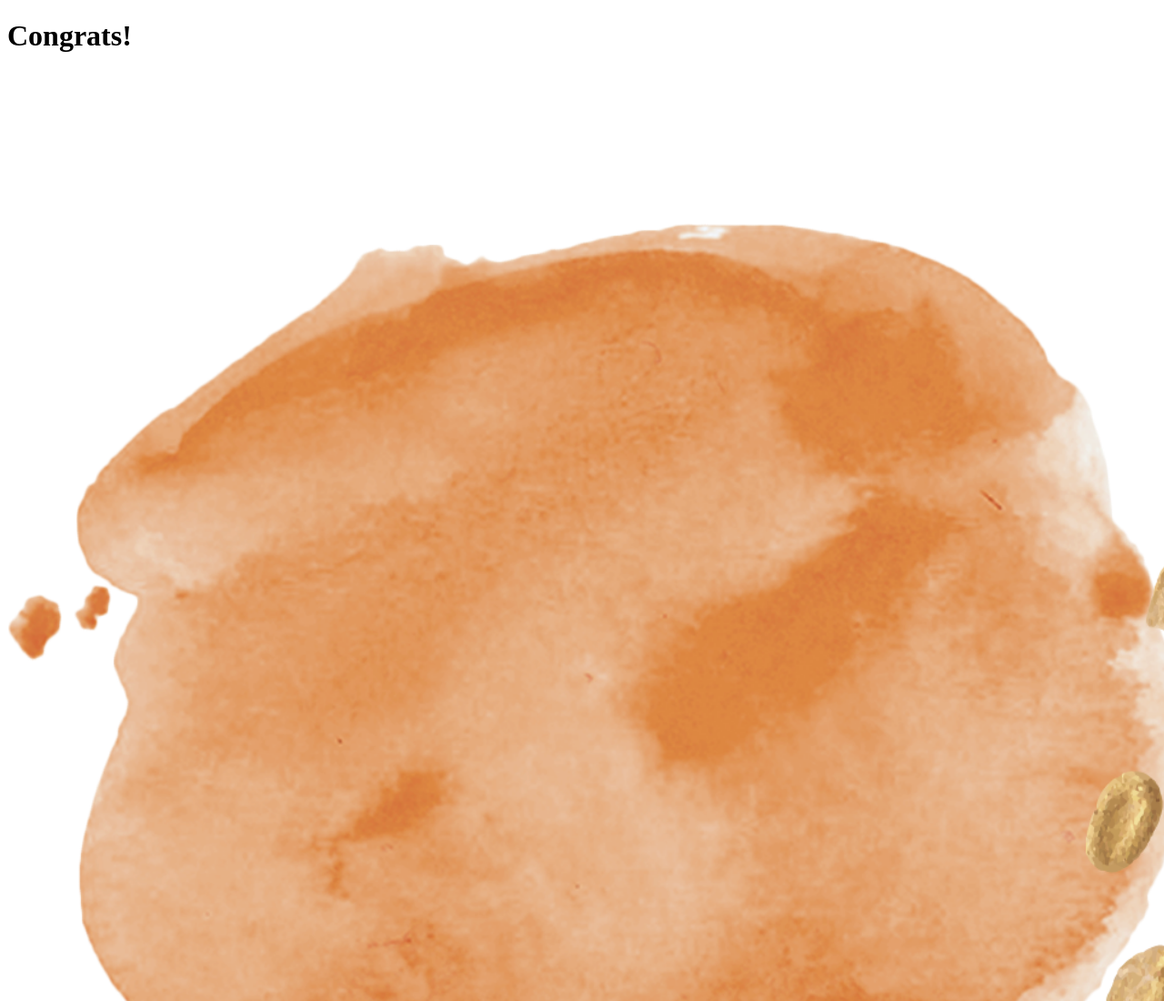
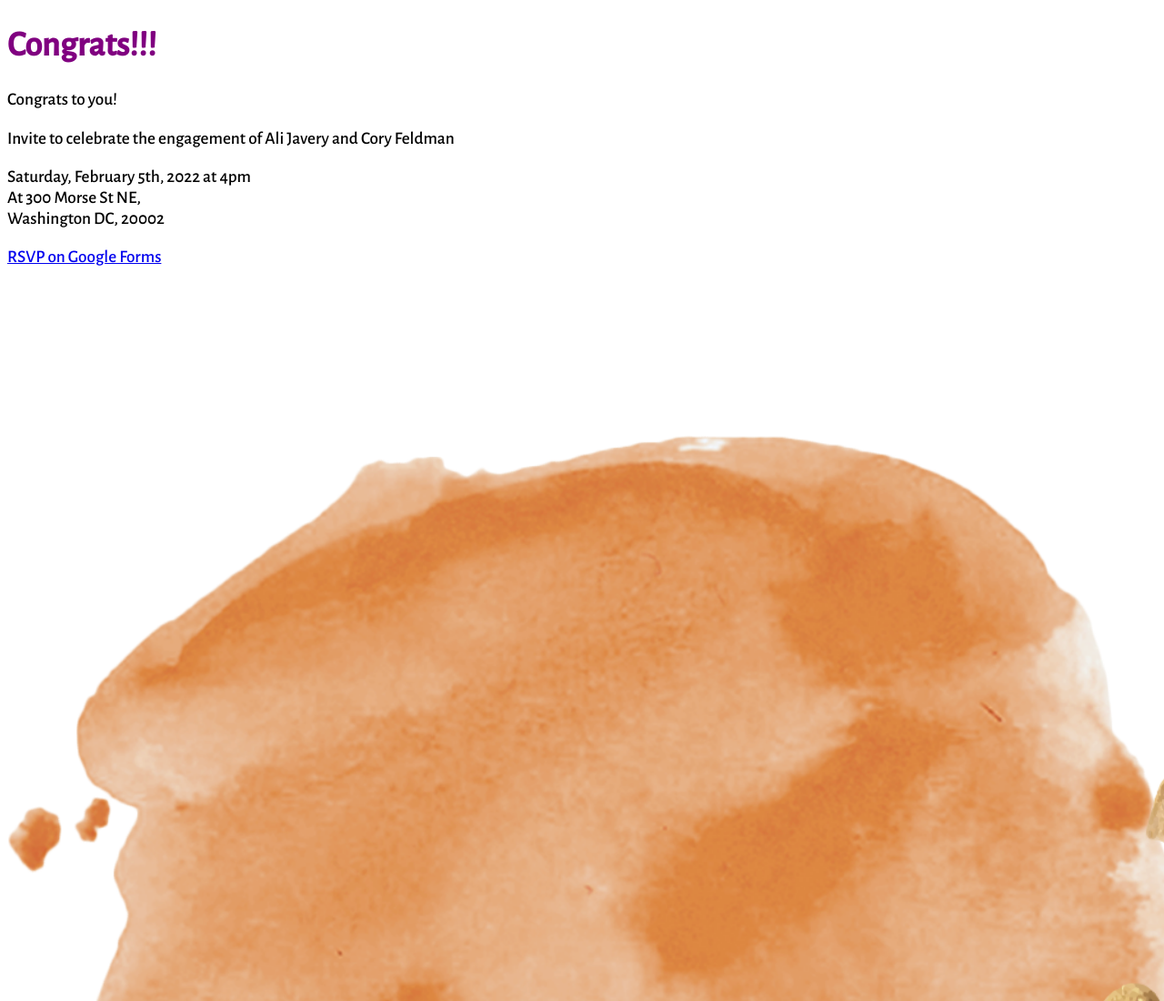
Before and after one commit to smwoll/ali-cory, a website built with Parcel: page src/index.html in a window 1280 px wide. Shown: the top 1100 px of the page at 91% size. Built offline with nearby package versions, Linux system fonts and the light colour scheme.

Commit message:
rebuild - upgrade parcel

```diff
--- a/postcss.config.js
+++ /dev/null
@@ -1,5 +0,0 @@
-module.exports = {
-  plugins: [
-    require('autoprefixer')
-  ]
-};
--- a/src/index.html
+++ b/src/index.html
@@ -1,15 +1,33 @@
 <!DOCTYPE html>
+
 <html>
     <head>
         <title>Ali & Cory</title>
         <meta charset="utf-8">
+        <link rel="preconnect" href="https://fonts.googleapis.com">
+        <link rel="preconnect" href="https://fonts.gstatic.com" crossorigin>
+        <link href="https://fonts.googleapis.com/css2?family=Alegreya+Sans:wght@300;500&display=swap" rel="stylesheet">
+        <link rel="stylesheet" href="style.css">
+        <script type="mdoule" src="index.js"></script>
     </head>
     <body>
         <div id="app">
-            <h1>Congrats!</h1>
+            <h1>Congrats!!!</h1>
+            <p>Congrats to you!</p>
+            <p></p>
+            <div class="invite-text">
+                <p>Invite to celebrate the engagement of Ali Javery and Cory Feldman</p>
+                <p>
+                    Saturday, February 5th, 2022 at 4pm<br>
+                    At 300 Morse St NE,<br>
+                    Washington DC, 20002
+                </p>
+                <p>
+                    <a href="#">RSVP on Google Forms</a>
+                </p>
+            </div>
             <img src="../img/blob-1.png" alt="">
 
         </div>
-        <script src="index.js"></script>
     </body>
 </html>
--- a/src/index.js
+++ b/src/index.js
@@ -1 +1,2 @@
-console.log("hello world!");
+console.log("hello there world!");
+console.log("more console");
--- /dev/null
+++ b/src/style.css
@@ -0,0 +1,9 @@
+h1 {
+  color: purple;
+}
+
+body {
+  font-size: 1.2rem;
+  font-family: "Alegreya Sans", sans-serif;
+  font-weight: 300;
+}
```
Also changed, not shown: package.json (+4 -13 lines), README.md, dist/index.html, 2 other files.
